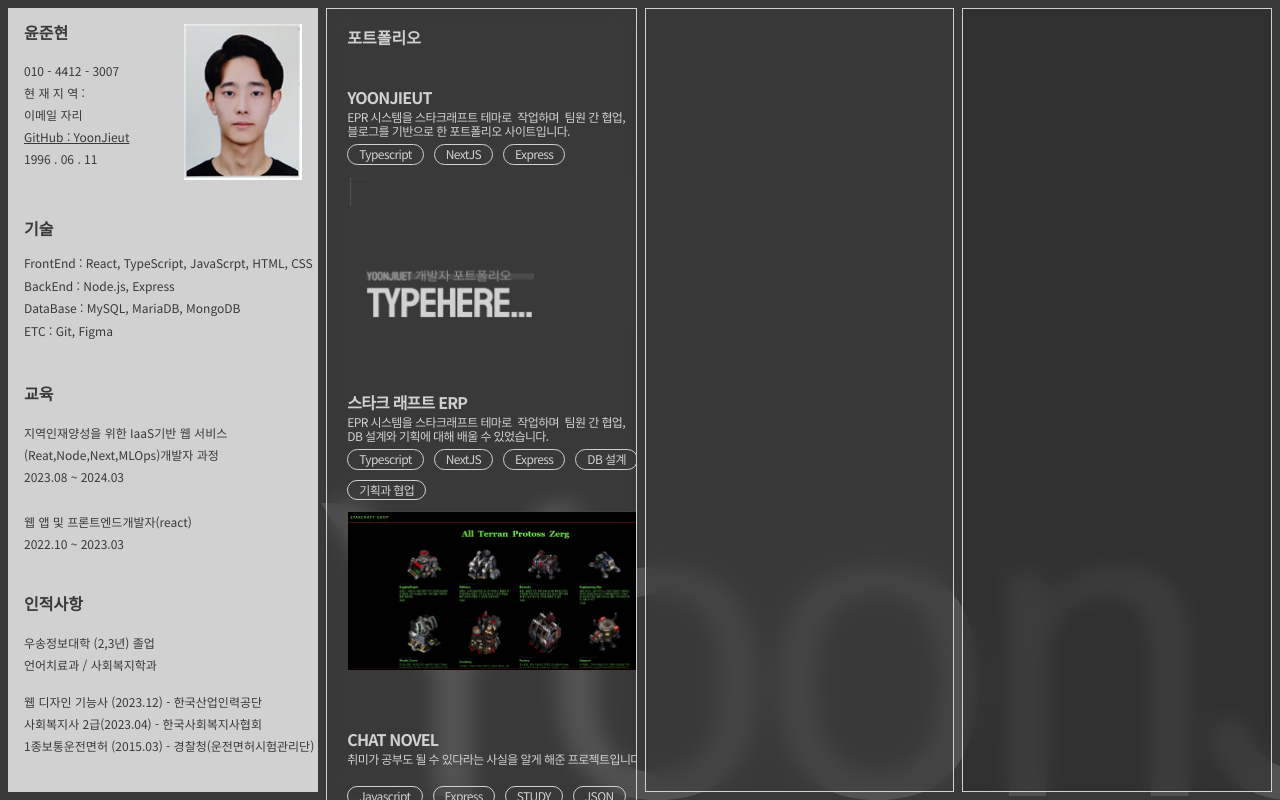
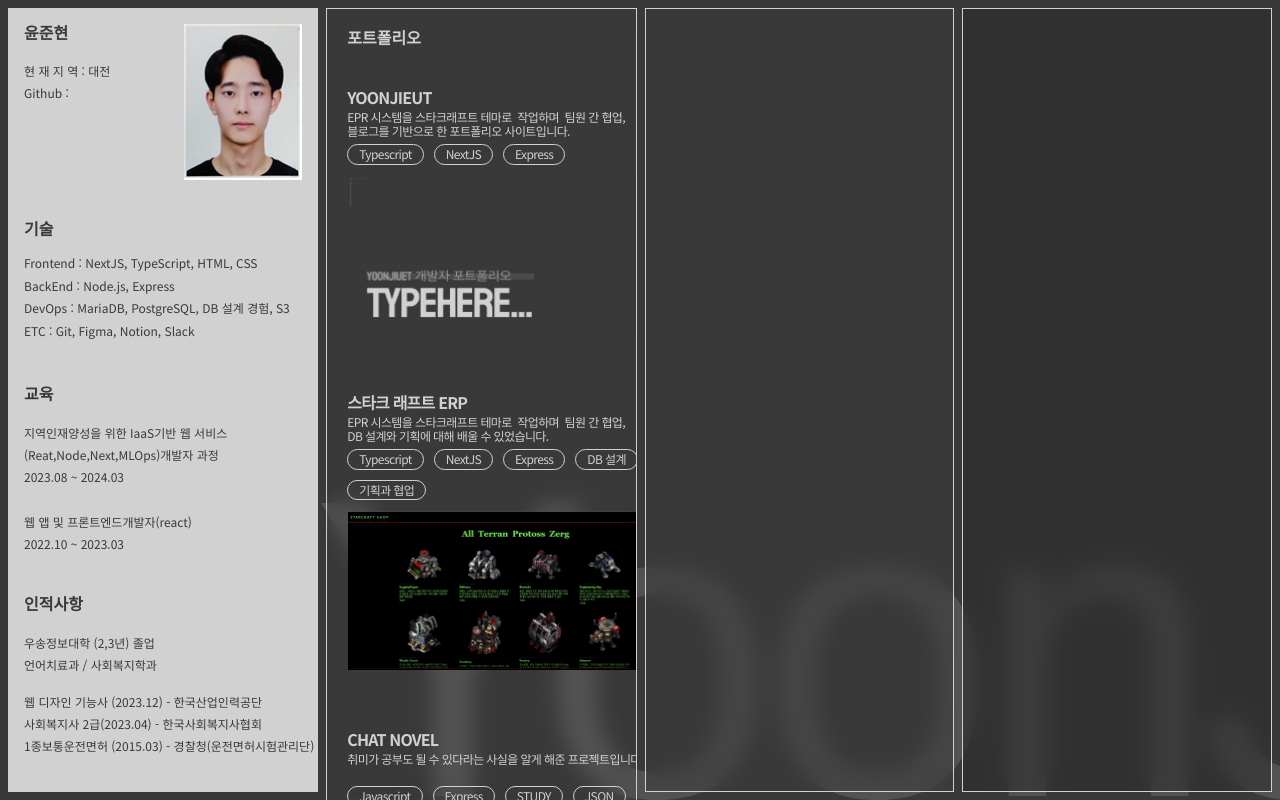
Before and after one commit to YoonJieut/YoonJieutBlog, a Next.js app: page /mainTest/aboutme in a window 1280 px wide. Built offline with nearby package versions, Linux system fonts and the light colour scheme; a web font is replaced by a local one.

Commit message:
Docs : 리터럴 추출 작업 중, json 생성 및 컴포넌트 정리
지저분한 컴포넌트 정리하며 리터럴 추출 작업까지.. 한번에 할 때 잘하는게 중요하다.

```diff
--- a/app/_constants/aboutme/aboutmeMessage.json
+++ b/app/_constants/aboutme/aboutmeMessage.json
@@ -1,20 +1,15 @@
 [
   {
     "USER_NAME": {
-      "Region": "대전",
-      "Phone": "${process.env.USER_PHONE}",
-      "Email": "process.env.USER_EMAIL",
-      "GitHub": "${process.env.USER_GITHUB}",
-      "Major": "${process.env.USER_GRADUATION_MAJOR}",
-      "University": "${process.env.USER_UNIVERSITY}"
+      "Region": "대전"
     }
   },
   {
     "기술": {
-      "FrontEnd": "React, TypeScript, JavaScrpt, HTML, CSS",
+      "FrontEnd": "NextJS, TypeScript, HTML, CSS",
       "BackEnd": "Node.js, Express",
-      "DataBase": "MySQL, MariaDB, MongoDB",
-      "ETC": "Git, Figma"
+      "DevOps": "MariaDB, PostgreSQL, DB 설계 경험, S3",
+      "ETC": "Git, Figma, Notion, Slack"
     }
   },
   {
--- a/app/components/ui/Page/aboutme/AboutmePage.tsx
+++ b/app/components/ui/Page/aboutme/AboutmePage.tsx
@@ -16,26 +16,23 @@ const AboutmePage: React.FC = () => {
           <div className="w-[10.188rem] relative h-[8.063rem]">
             <div className="absolute top-[2.25rem] left-[0rem] w-[10.188rem] h-[5.813rem]">
               <div className="absolute h-[85.22%] w-full top-[0%] left-[0%] leading-[184%] inline-block">
-                <p className="m-0">{`010 - 4412 - 3007 `}</p>
-                <p className="m-0">현 재 지 역 :</p>
-                <p className="m-0">이메일 자리</p>
-                <p>{process.env.USER_PHONE}</p>
+                <p className="m-0">{process.env.USER_BIRTHDAY}</p>
+                <p className="m-0">
+                  현 재 지 역 : {aboutmeMessage[0].USER_NAME?.Region}
+                </p>
+                <p className="m-0">{process.env.USER_PHONE}</p>
                 <p className="m-0">
                   {/* . noopener 속성을 사용하면 새 창에서 열린 문서가 원래 문서에 대한 참조를 가지지 않게 함 */}
                   {/* HTTP 리퍼러 헤더는 사용자가 어떤 웹 페이지에서 링크를 클릭했는지를 나타내는 정보를 차단하는 noreferrer를 사용 */}
                   <a
                     rel="noreferrer noopener"
-                    className="text-[inherit] whitespace-pre-wrap"
                     href="https://github.com/YoonJieut"
                     target="_blank"
                   >
-                    <span className="[text-decoration:underline]">
-                      GitHub : YoonJieut
-                    </span>
+                    Github : {process.env.USER_GITHUB}
                   </a>
-                  {` `}
                 </p>
-                <p className="m-0">1996 . 06 . 11</p>
+                <p className="m-0">{process.env.USER_EMAIL}</p>
               </div>
             </div>
             <div className="absolute top-[0rem] left-[0rem] w-[4.188rem] h-[1.688rem] text-[1rem]">
@@ -61,14 +58,14 @@ const AboutmePage: React.FC = () => {
           <div className="w-[18.375rem] relative h-[5.5rem] text-[0.75rem]">
             <div className="absolute h-[85.22%] w-full top-[0%] left-[0%] leading-[94%] inline-block">
               <p className="m-0 ">
-                FrontEnd : React, TypeScript, JavaScrpt, HTML, CSS
+                Frontend : {aboutmeMessage[1].기술?.FrontEnd}
               </p>
               <p className="m-0">&nbsp;</p>
-              <p className="m-0">BackEnd : Node.js, Express</p>
+              <p className="m-0">BackEnd : {aboutmeMessage[1].기술?.BackEnd}</p>
               <p className="m-0">&nbsp;</p>
-              <p className="m-0">DataBase : MySQL, MariaDB, MongoDB</p>
+              <p>DevOps : {aboutmeMessage[1].기술?.DevOps}</p>
               <p className="m-0">&nbsp;</p>
-              <p className="m-0">ETC : Git, Figma</p>
+              <p className="m-0">ETC : {aboutmeMessage[1].기술?.ETC}</p>
             </div>
           </div>
         </div>
```
